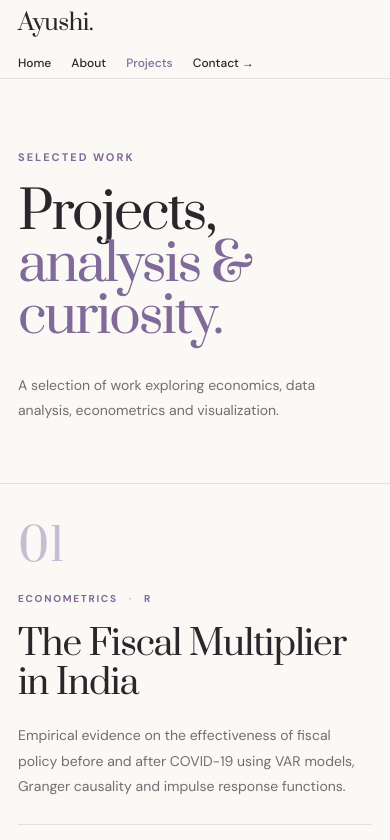
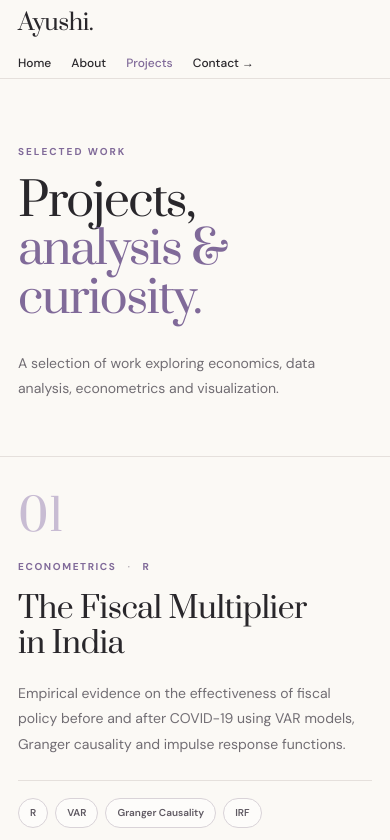
Before and after one commit to ayushisensharma/Portfolio, a plain HTML site: page projects.html in a window 390 px wide. Shown: the top 840 px of the page. Drawn offline with Linux system fonts and the light colour scheme.

Commit message:
Update projects.html

```diff
--- a/projects.html
+++ b/projects.html
@@ -48,11 +48,11 @@
 
         /* =====================================================
            HEADER
-           SAME AS ABOUT PAGE
         ===================================================== */
 
         .projects-navbar {
             width: 100%;
+
             background: #FBF9F5;
 
             border-bottom: 1px solid #E5E0DC;
@@ -132,11 +132,11 @@
 
             margin: 0 auto;
 
-            padding: 95px 0 70px;
+            padding: 85px 0 65px;
 
             display: grid;
 
-            grid-template-columns: 1.4fr 0.6fr;
+            grid-template-columns: 1.25fr 0.75fr;
 
             gap: 80px;
 
@@ -144,11 +144,11 @@
         }
 
         .projects-kicker {
-            margin: 0 0 20px;
+            margin: 0 0 18px;
 
             font-family: "DM Sans", sans-serif;
 
-            font-size: 11px;
+            font-size: 10px;
             font-weight: 700;
 
             letter-spacing: 2px;
@@ -158,18 +158,23 @@
             color: #806A99;
         }
 
+        /*
+           Smaller than before:
+           maximum 70px instead of 90px
+        */
+
         .projects-intro h1 {
             margin: 0;
 
             font-family: "Prata", serif;
 
-            font-size: clamp(55px, 7vw, 90px);
+            font-size: clamp(46px, 5.5vw, 70px);
 
             font-weight: 400;
 
-            line-height: 1;
+            line-height: 1.05;
 
-            letter-spacing: -3px;
+            letter-spacing: -2px;
 
             color: #29272B;
         }
@@ -181,13 +186,13 @@
         }
 
         .projects-intro-text {
-            max-width: 320px;
+            max-width: 310px;
 
             margin: 0 0 5px;
 
             font-family: "DM Sans", sans-serif;
 
-            font-size: 15px;
+            font-size: 14px;
 
             line-height: 1.8;
 
@@ -205,11 +210,11 @@
 
             margin: 0 auto;
 
-            padding: 48px 0;
+            padding: 42px 0;
 
             display: grid;
 
-            grid-template-columns: 130px 1fr;
+            grid-template-columns: 125px 1fr;
 
             gap: 60px;
 
@@ -222,6 +227,9 @@
         .project-row-accent {
 
             width: 100%;
+
+            padding-top: 42px;
+            padding-bottom: 42px;
 
             padding-left: max(
                 40px,
@@ -237,13 +245,15 @@
         }
 
 
-        /* Project number */
+        /* =====================================================
+           PROJECT NUMBER
+        ===================================================== */
 
         .project-index {
 
             font-family: "Prata", serif;
 
-            font-size: 55px;
+            font-size: 52px;
 
             line-height: 1;
 
@@ -251,19 +261,21 @@
         }
 
 
-        /* Project content */
+        /* =====================================================
+           PROJECT CONTENT
+        ===================================================== */
 
         .project-main {
 
-            max-width: 820px;
+            max-width: 850px;
         }
 
 
-        /* Project category */
+        /* Category */
 
         .project-meta {
 
-            margin-bottom: 18px;
+            margin-bottom: 17px;
 
             font-family: "DM Sans", sans-serif;
 
@@ -271,7 +283,7 @@
 
             font-weight: 700;
 
-            letter-spacing: 1.7px;
+            letter-spacing: 1.6px;
 
             color: #806A99;
         }
@@ -284,7 +296,10 @@
         }
 
 
-        /* Project title */
+        /*
+           Smaller project titles
+           maximum 44px instead of 52px
+        */
 
         .project-main h2 {
 
@@ -292,13 +307,13 @@
 
             font-family: "Prata", serif;
 
-            font-size: clamp(34px, 4vw, 52px);
+            font-size: clamp(30px, 3.2vw, 44px);
 
             font-weight: 400;
 
-            line-height: 1.12;
+            line-height: 1.15;
 
-            letter-spacing: -1.5px;
+            letter-spacing: -1px;
 
             color: #29272B;
         }
@@ -308,13 +323,13 @@
 
         .project-summary {
 
-            max-width: 690px;
+            max-width: 700px;
 
             margin: 0;
 
             font-family: "DM Sans", sans-serif;
 
-            font-size: 15px;
+            font-size: 14px;
 
             line-height: 1.8;
 
@@ -328,9 +343,9 @@
 
         .project-bottom {
 
-            margin-top: 28px;
+            margin-top: 25px;
 
-            padding-top: 18px;
+            padding-top: 17px;
 
             border-top: 1px solid #E5E0DC;
 
@@ -401,7 +416,7 @@
 
 
         /* =====================================================
-           RESEARCH
+           PUBLISHED RESEARCH
         ===================================================== */
 
         .research-new {
@@ -425,7 +440,7 @@
 
             font-family: "Prata", serif;
 
-            font-size: clamp(38px, 4vw, 55px);
+            font-size: clamp(36px, 3.8vw, 52px);
 
             font-weight: 400;
 
@@ -469,7 +484,7 @@
 
             font-family: "Prata", serif;
 
-            font-size: 26px;
+            font-size: 25px;
 
             font-weight: 400;
 
@@ -550,7 +565,7 @@
 
         .github-new {
 
-            padding: 90px 30px 100px;
+            padding: 85px 30px 95px;
 
             text-align: center;
 
@@ -559,11 +574,11 @@
 
         .github-new h2 {
 
-            margin: 0 0 30px;
+            margin: 0 0 28px;
 
             font-family: "Prata", serif;
 
-            font-size: clamp(42px, 5vw, 64px);
+            font-size: clamp(40px, 4.5vw, 58px);
 
             font-weight: 400;
 
@@ -681,25 +696,28 @@
 
                 grid-template-columns: 1fr;
 
-                gap: 30px;
+                gap: 28px;
 
-                padding: 80px 0 60px;
+                padding: 75px 0 55px;
             }
 
             .project-row {
 
                 width: min(100% - 48px, 1180px);
 
-                grid-template-columns: 100px 1fr;
+                grid-template-columns: 95px 1fr;
 
-                gap: 40px;
+                gap: 35px;
 
-                padding: 42px 0;
+                padding: 38px 0;
             }
 
             .project-row-accent {
 
                 width: 100%;
+
+                padding-top: 38px;
+                padding-bottom: 38px;
 
                 padding-left: 24px;
 
@@ -712,7 +730,7 @@
 
                 grid-template-columns: 1fr;
 
-                gap: 45px;
+                gap: 40px;
             }
 
             .projects-footer {
@@ -766,29 +784,35 @@
             }
 
 
+            /* Smaller mobile intro */
+
             .projects-intro {
 
                 width: calc(100% - 36px);
 
-                padding: 70px 0 55px;
+                padding: 65px 0 50px;
 
                 display: block;
             }
 
             .projects-intro h1 {
 
-                font-size: 52px;
+                font-size: 46px;
 
-                letter-spacing: -2px;
+                line-height: 1.05;
+
+                letter-spacing: -1.5px;
             }
 
             .projects-intro-text {
 
-                margin-top: 30px;
+                margin-top: 28px;
 
                 font-size: 14px;
             }
 
+
+            /* Project rows */
 
             .project-row {
 
@@ -796,26 +820,28 @@
 
                 display: block;
 
-                padding: 40px 18px;
+                padding: 38px 18px;
             }
 
             .project-row-accent {
 
-                padding: 40px 18px;
+                padding: 38px 18px;
             }
 
             .project-index {
 
-                margin-bottom: 22px;
+                margin-bottom: 20px;
 
-                font-size: 45px;
+                font-size: 44px;
             }
 
             .project-main h2 {
 
-                font-size: 35px;
+                font-size: 30px;
 
-                letter-spacing: -1px;
+                line-height: 1.15;
+
+                letter-spacing: -0.5px;
             }
 
             .project-summary {
@@ -827,22 +853,24 @@
 
                 display: block;
 
-                margin-top: 25px;
+                margin-top: 23px;
             }
 
             .project-github {
 
                 display: inline-block;
 
-                margin-top: 20px;
+                margin-top: 18px;
             }
 
+
+            /* Research */
 
             .research-new {
 
                 width: calc(100% - 36px);
 
-                padding: 75px 0;
+                padding: 70px 0;
             }
 
             .research-new-card {
@@ -852,15 +880,19 @@
 
             .research-new-card h3 {
 
-                font-size: 23px;
+                font-size: 22px;
             }
 
 
+            /* GitHub */
+
             .github-new {
 
-                padding: 75px 20px;
+                padding: 70px 20px;
             }
 
+
+            /* Footer */
 
             .projects-footer {
 
@@ -885,7 +917,6 @@
 
 <!-- =====================================================
      NAVIGATION
-     EXACT SAME STRUCTURE AS ABOUT
 ===================================================== -->
 
 <nav class="projects-navbar">
@@ -922,13 +953,15 @@
 
 
 <!-- =====================================================
-     PROJECTS
+     PROJECTS PAGE
 ===================================================== -->
 
 <main class="projects-page">
 
 
-    <!-- INTRO -->
+    <!-- =================================================
+         INTRO
+    ================================================== -->
 
     <section class="projects-intro">
 
@@ -1303,7 +1336,7 @@
 
 
     <!-- =================================================
-         GITHUB
+         GITHUB CTA
     ================================================== -->
 
     <section class="github-new">
```
